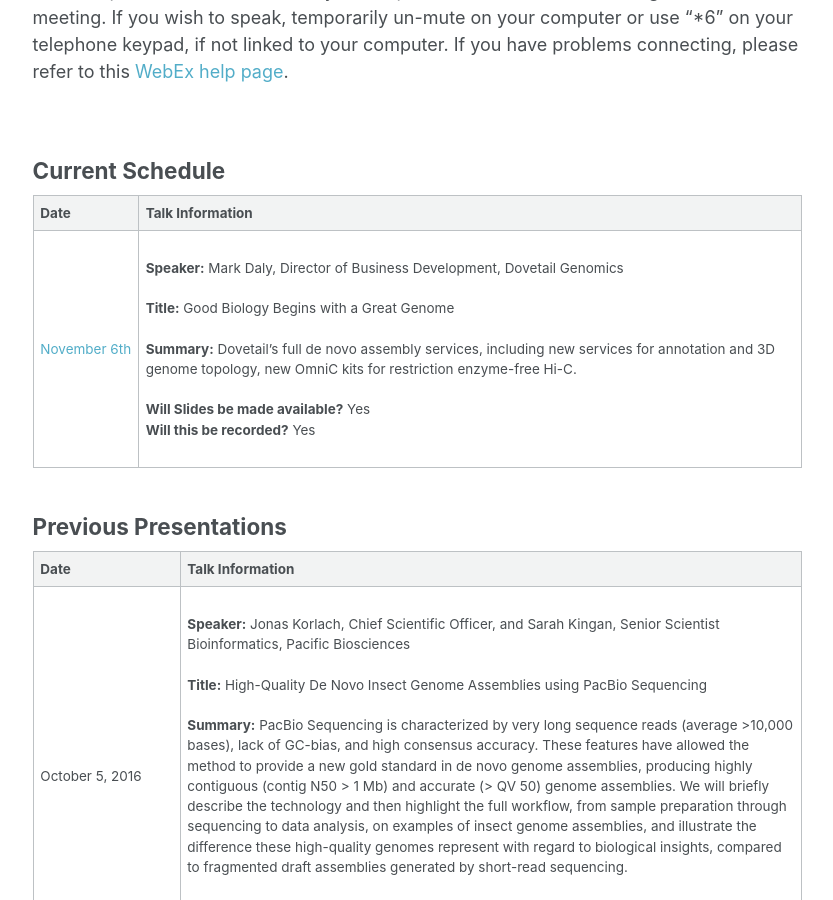
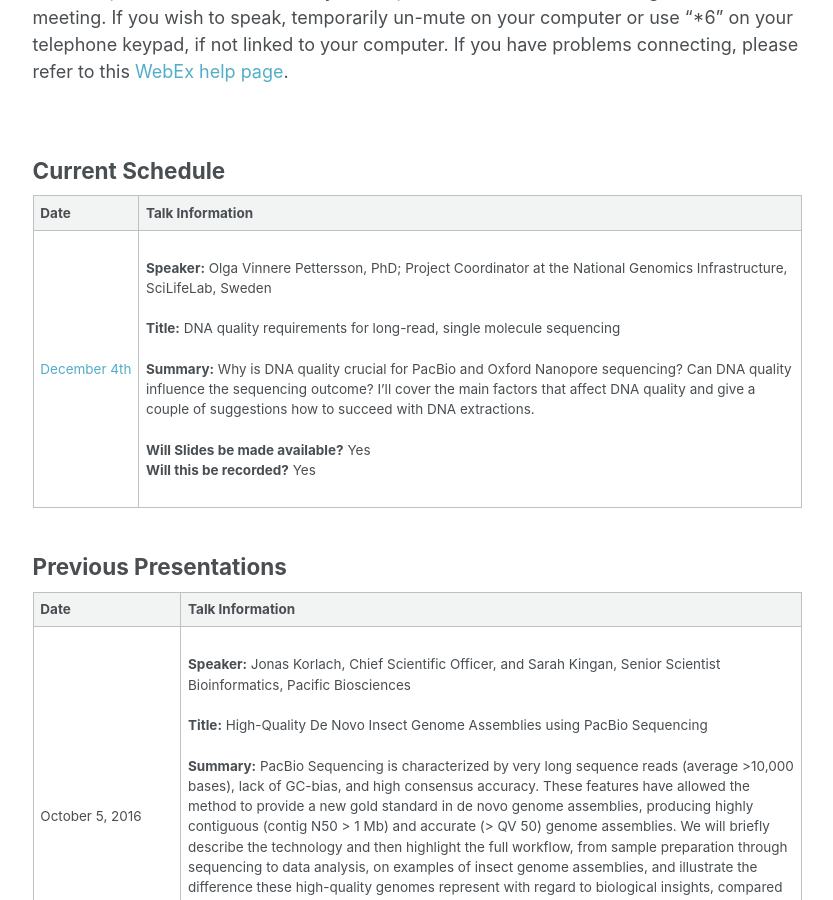
Before and after one commit to i5k/i5k.github.io, a Jekyll site: the page built from _pages/webinar.md, in a window 1280 px wide and 900 px high, scrolled down 1396 px. Shown: the whole window, without its empty margins (249-1082 px from the left). Built offline with Jekyll 4.4.1, drawn with Linux system fonts in a browser that asks for light colours; some of the changed lines change nothing that is shown; some of the changed text lies outside the part shown.

Commit message:
Update webinar.md

```diff
--- a/_pages/webinar.md
+++ b/_pages/webinar.md
@@ -34,7 +34,7 @@
 
 | __Date__ | __Talk Information__|
 | ---- | ---- |
-|[November&nbsp;6th](https://www.timeanddate.com/worldclock/fixedtime.html?msg=i5k+webinar&iso=20191106T11&p1=263&ah=1)|<br>__Speaker:__ Mark Daly, Director of Business Development, Dovetail Genomics<br><br>__Title:__ Good Biology Begins with a Great Genome<br><br>__Summary:__ Dovetail’s full de novo assembly services, including new services for annotation and 3D genome topology, new OmniC kits for restriction enzyme-free Hi-C.<br><br>__Will Slides be made available?__ Yes<br>__Will this be recorded?__ Yes<br><br>|
+|[December&nbsp;4th](https://www.timeanddate.com/worldclock/fixedtime.html?msg=i5k+webinar&iso=20191204T11&p1=263&ah=1)|<br>__Speaker:__ Olga Vinnere Pettersson, PhD; Project Coordinator at the National Genomics Infrastructure, SciLifeLab, Sweden<br><br>__Title:__ DNA quality requirements for long-read, single molecule sequencing<br><br>__Summary:__ Why is DNA quality crucial for PacBio and Oxford Nanopore sequencing? Can DNA quality influence the sequencing outcome? I’ll cover the main factors that affect DNA quality and give a couple of suggestions how to succeed with DNA extractions.<br><br>__Will Slides be made available?__ Yes<br>__Will this be recorded?__ Yes<br><br>|
 
 <a name="previous"></a>
 
@@ -78,5 +78,6 @@
 |June&nbsp;5th,&nbsp;2019|<br>No webinar in June to accomodate those attending the [12th Annual Arthropod Genomics Symposium at Kansas State University](https://www.k-state.edu/agc/ags/index.html).<br><br>|
 |July&nbsp;3rd,&nbsp;2019|<br>*On summer hiatus* - There was no July 2019 webinar<br><br>|
 |August&nbsp;7th,&nbsp;2019|<br>*On summer hiatus* - There was no August 2019 webinar<br><br>|
-|September&nbsp;4th|<br>__Summary:__ Community discussion following the Joint VGP/EBP Conference & Workshops held August 27-30, 2019 in New York.  We will review some topics covered during the sessions including a round-up of current sequencing projects, sequencing strategies and standards, and infrastructure for vouchering and databases.  We will focus on next steps and approaches for coordination of sequencing projects.<br><br>|
-|October&nbsp;2nd|<br> No webinar scheduled <br><br>|
+|September&nbsp;4th,&nbsp;2019|<br>__Summary:__ Community discussion following the Joint VGP/EBP Conference & Workshops held August 27-30, 2019 in New York.  We will review some topics covered during the sessions including a round-up of current sequencing projects, sequencing strategies and standards, and infrastructure for vouchering and databases.  We will focus on next steps and approaches for coordination of sequencing projects.<br><br>|
+|October&nbsp;2nd,&nbsp;2019|<br> No webinar scheduled <br><br>|
+|November&nbsp;6th,&nbsp;2019|<br>__Speaker:__ Mark Daly, Director of Business Development, Dovetail Genomics<br><br>__Title:__ Good Biology Begins with a Great Genome<br><br>__Summary:__ Dovetail’s full de novo assembly services, including new services for annotation and 3D genome topology, new OmniC kits for restriction enzyme-free Hi-C.<br><br>__Slides coming soon__<br>__Recording coming soon__<br><br>|
```
